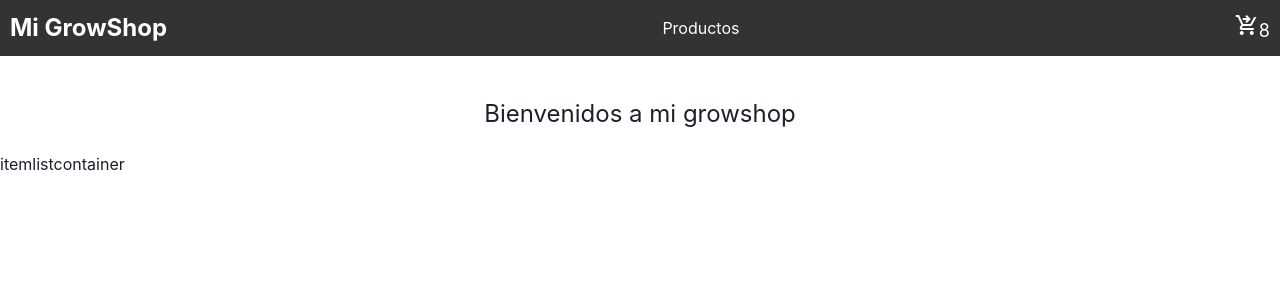
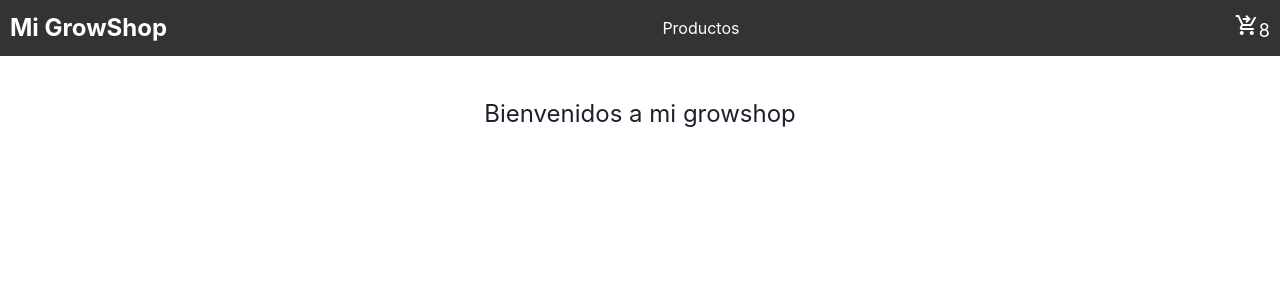
Before and after one commit to Lucas532-Argen/Growshop-store, a React (Vite) app: page / in a window 1280 px wide. Shown: the top 300 px of the page. Built offline with nearby package versions, Linux system fonts and the light colour scheme.

Commit message:
agregando componentes

```diff
--- a/src/App.jsx
+++ b/src/App.jsx
@@ -6,7 +6,7 @@ export const App = () => {
   return (
     <>
     <NavBar/>
-    <Itemlistcontainer/>
+    <Itemlistcontainer greeting={"Bienvenido a tu Growshop-Online"}/>
 
 
     </>
--- a/src/components/Itemlistcontainer.jsx
+++ b/src/components/Itemlistcontainer.jsx
@@ -1,8 +1,8 @@
 import React from 'react'
 
-const Itemlistcontainer = () => {
+const Itemlistcontainer = (greeting) => {
   return (
-    <div>itemlistcontainer</div>
+    <div>{}</div>
   )
 }
 
--- a/src/components/cartwidget.jsx
+++ b/src/components/cartwidget.jsx
@@ -6,11 +6,9 @@ const cartwidget = () => {
     return (
         <div>
 
-            <span class="material-symbols-outlined">
-                shopping_cart_checkout
-            </span>
+
             <SpinnerIcon />
-            </div>
+        </div>
 
     )
 }
```
